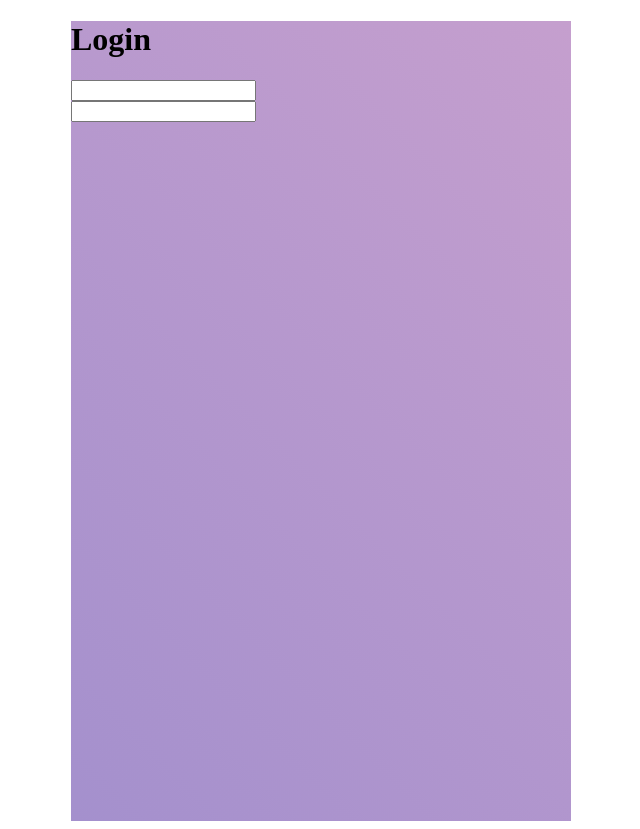
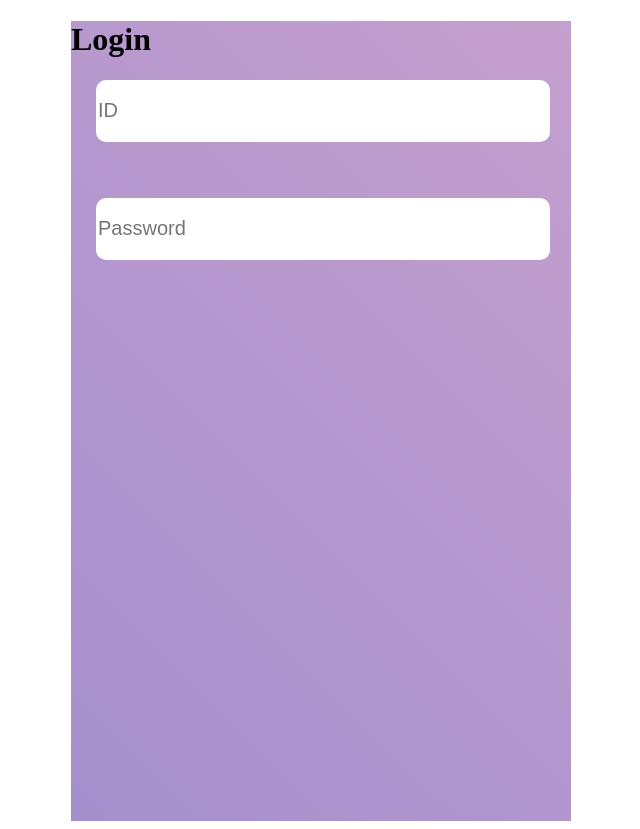
Before and after one commit to DevWonny/nuxt-todo-list, a Nuxt app: page /Login in a window 1280 px wide. Shown: the whole page, without its empty margins (319-959 px from the left). Built offline with nearby package versions, Linux system fonts and the light colour scheme.

Commit message:
feat : UserInput 구현

```diff
--- a/components/UserInput.vue
+++ b/components/UserInput.vue
@@ -1,14 +1,35 @@
 <template>
-  <div class="input_warp">
-    <input type="text" />
+  <div>
+    <input
+      type="text"
+      :value="value"
+      @input="onChange"
+      :placeholder="placeholder"
+    />
   </div>
 </template>
 
-<script></script>
+<script>
+export default {
+  props: {
+    value: String,
+    placeholder: String,
+  },
+  methods: {
+    onChange(e) {
+      this.$emit("input", e.target.value);
+    },
+  },
+};
+</script>
 
 <style lang="scss" scoped>
-.input_wrap {
-  width: 80%;
-  height: 40px;
+input {
+  width: 100%;
+  height: 60px;
+  border: none;
+  border-radius: 10px;
+  outline: none;
+  font-size: 20px;
 }
 </style>
--- a/pages/Login/index.vue
+++ b/pages/Login/index.vue
@@ -2,8 +2,8 @@
   <div class="login_wrap">
     <h1 class="title">Login</h1>
     <div class="input_div">
-      <UserInput></UserInput>
-      <UserInput></UserInput>
+      <UserInput v-model="id" :placeholder="placeId"></UserInput>
+      <UserInput v-model="password" :placeholder="placePw"></UserInput>
     </div>
   </div>
 </template>
@@ -14,11 +14,28 @@ export default {
   components: {
     UserInput,
   },
+  data() {
+    return {
+      id: "",
+      password: "",
+      placeId: "ID",
+      placePw: "Password",
+    };
+  },
 };
 </script>
 
 <style lang="scss" scoped>
 .login_wrap {
   height: 100%;
+
+  .input_div {
+    width: 90%;
+    height: 180px;
+    margin-left: 5%;
+    display: flex;
+    flex-direction: column;
+    justify-content: space-between;
+  }
 }
 </style>
```
